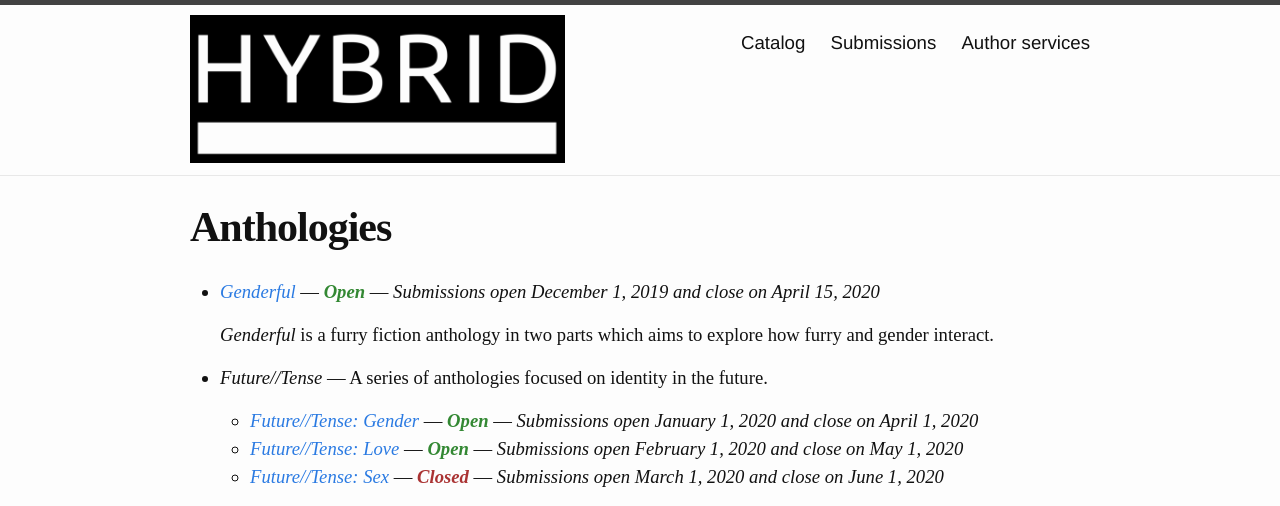
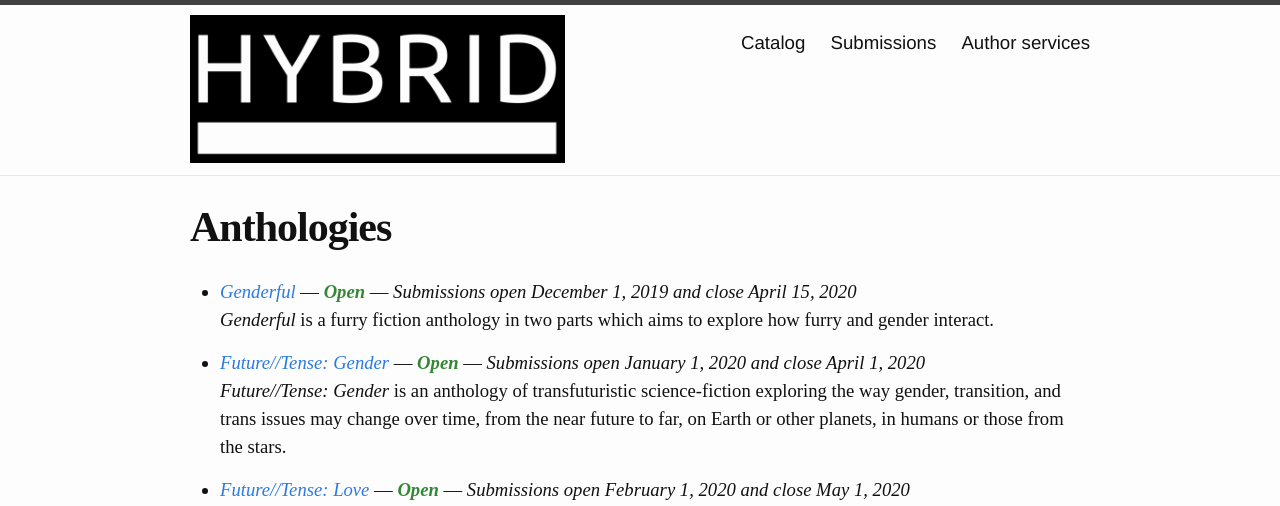
Before and after one commit to hybridink/hybrid.ink, a Jekyll site: the page built from submit/anthologies/index.md, in a window 1280 px wide. Shown: the top 506 px of the page. Built offline with Jekyll 4.4.1, drawn with Linux system fonts in a browser that asks for light colours; some web fonts are replaced; comment, search, counter and statistics services are not loaded; some of the changed text lies outside the part shown; grey boxes are pictures that could not be loaded.

Commit message:
Improve anthology handling

```diff
--- a/_data/anthologies.yml
+++ b/_data/anthologies.yml
@@ -1,6 +1,8 @@
 small-loves:
     title: "Small Loves: A Queer Microfiction Anthology"
+    slug: small-loves
     open: false
+    short_description: "*Small Loves* is an anthology of micro- and flash-fiction focusing on LGBTQIA+ lives and experiences."
     description: |-
         Brevity may be the soul of wit, but it's also a unique constraint for writers. How do you get an idea through in as few words as possible? How do you express a mood in 2,000 words? How do you build a character in the space of a tweet or two? It's a challenge, and with the popularity of microfiction on social media and other flash fiction challenges, one that many seem willing to take up!
 
@@ -38,7 +40,9 @@
 #####
 acethetic:
     title: "Acethetic"
+    slug: acethetic
     open: false
+    short_description: "*Acethetic* is an anthology focused on short stories that explore the lives of our asexual friends and family. The stories should focus on characters anywhere on the specturm of asexuality."
     description: |-
         Much of our art, be it written, visual, or otherwise, is based around sexual attraction and the desire for sexuality. Even in stories where the major plot is focused elsewhere, sexuality will often show up in a subplot.
 
@@ -70,7 +74,9 @@
 #####
 genderful:
     title: Genderful
+    slug: genderful
     open: true
+    short_description: "*Genderful* is a furry fiction anthology in two parts which aims to explore how furry and gender interact."
     description: |-
         As furries, we base large swaths of our identity around species. We search for what fits, we let our species choose us, and find ways to be happy as such.
 
@@ -116,7 +122,9 @@
 #####
 future-tense-gender:
     title: "Future//Tense: Gender"
+    slug: future-tense/gender
     open: true
+    short_description: "*Future//Tense: Gender* is an anthology of transfuturistic science-fiction exploring the way gender, transition, and trans issues may change over time, from the near future to far, on Earth or other planets, in humans or those from the stars."
     description: |-
         What will gender look like in the future?
 
@@ -154,7 +162,9 @@
 #####
 future-tense-love:
     title: "Future//Tense: Love"
+    slug: future-tense/love
     open: true
+    short_description: "*Future//Tense: Love* is an anthology of transfuturistic science-fiction exploring the way love, relationship, and identity issues may change over time, from the near future to far, on Earth or other planets, in humans or those from the stars."
     description: |-
         What will love look like in the future?
 
@@ -192,7 +202,9 @@
 #####
 future-tense-sex:
     title: "Future//Tense: Sex"
-    open: false
+    slug: future-tense/sex
+    open: open
+    short_description: "*Future//Tense: Sex* is an anthology of transfuturistic science-fiction exploring the way sex, intimacy, and kink may change over time, from the near future to far, on Earth or other planets, in humans or those from the stars."
     description: |-
         What will sex look like in the future?
 
--- a/css/main.scss
+++ b/css/main.scss
@@ -59,10 +59,10 @@
     font-weight: bold;
 }
 
-.open {
+strong.open {
     color: #383;
 }
-.closed {
+strong.closed {
     color: #a33;
 }
 
--- a/submit/anthologies/index.md
+++ b/submit/anthologies/index.md
@@ -3,18 +3,41 @@
 title: Anthologies
 ---
 
-<!-- * [*Small Loves: A Queer Microfiction Anthology*](small-loves) --- <strong class="closed"><em>Closed</em></strong> --- *Submissions open December 1, 2019 and close on February 1, 2020*
+<style>
+li.closed {
+    display: none;
+}
+li.closed.show {
+    display:block;
+}
+#toggle {
+    font-size: 12pt;
+}
+</style>
 
-  *Small Loves* is an anthology of micro- and flash-fiction focusing on LGBTQIA+ lives and experiences. -->
-<!-- * [*Acethetic*](acethetic) --- <strong class="open"><em>Open</em></strong> --- *Submissions open December 1, 2019 and close on March 1, 2020*
+<ul>
+{% for entry in site.data.anthologies %}
+{% assign anthology = entry[1] %}
+    <li class="{% if anthology.open %}open{% else %}closed{% endif %}">
+        <a href="{{anthology.slug}}"><em>{{anthology.title}}</em></a> &mdash;
+        <strong class="{% if anthology.open %}open{% else %}closed{% endif %}"><em>{% if anthology.open %}Open{% else %}Closed{% endif %}</em></strong> &mdash;
+        <em>Submissions open {{anthology.schedule.open}} and close {{anthology.schedule.close}}</em>
+        {{anthology.short_description|markdownify}}
+    </li>
+{%endfor %}
+</ul>
+<script type="text/javascript">
+window.showClosed = false;
+window.toggleClosed = function() {
+    window.showClosed = !window.showClosed;
+    document.querySelector('#toggle').innerText = `${window.showClosed ? 'Hide' : 'Show'} closed anthologies`;
+    document.querySelectorAll('li.closed').forEach((el) => {
+        el.classList.toggle('show');
+    });
+}
+</script>
+<a id="toggle" href="javascript:window.toggleClosed()">Show closed anthologies</a>
 
-  *Acethetic* is an anthology focused on short stories that explore the lives of our asexual friends and family. The stories should focus on characters anywhere on the specturm of asexuality. -->
-* [*Genderful*](genderful) --- <strong class="open"><em>Open</em></strong> --- *Submissions open December 1, 2019 and close on April 15, 2020*
-
-  *Genderful* is a furry fiction anthology in two parts which aims to explore how furry and gender interact.
-* *Future//Tense* --- A series of anthologies focused on identity in the future.
-    * [*Future//Tense: Gender*](future-tense/gender) --- <strong class="open"><em>Open</em></strong> --- *Submissions open January 1, 2020 and close on April 1, 2020*
-    * [*Future//Tense: Love*](future-tense/love) --- <strong class="open"><em>Open</em></strong> --- *Submissions open February 1, 2020 and close on May 1, 2020*
-    * [*Future//Tense: Sex*](future-tense/sex) --- <strong class="closed"><em>Closed</em></strong> --- *Submissions open March 1, 2020 and close on June 1, 2020*
+-----
 
 <iframe src="https://calendar.google.com/calendar/embed?src=hybrid.ink_85s829p5vf38rk6o5addi90sl0%40group.calendar.google.com&ctz=America%2FLos_Angeles" style="border: 0" width="800" height="600" frameborder="0" scrolling="no"></iframe>
```
